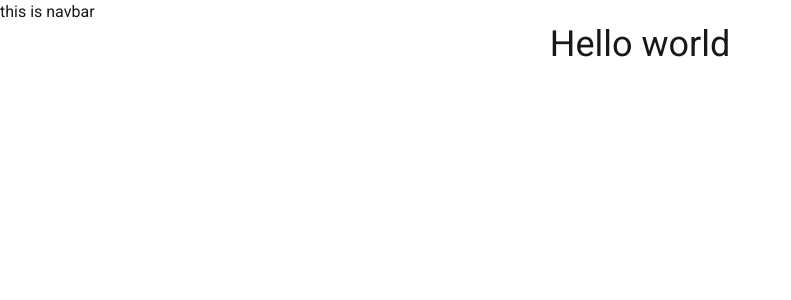
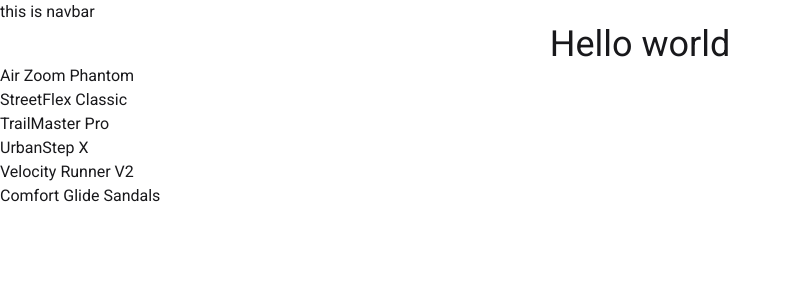
Before and after one commit to sowmik-sec/my-nextjs-app, a Next.js app: page / in a window 1280 px wide. Shown: the top 300 px of the page, without its empty margins (0-791 px from the left). Built offline with nearby package versions, Linux system fonts and the light colour scheme; data requests are answered from the project's data file.

Commit message:
Set-up Json Server for Next Level Data Fetching

```diff
--- /dev/null
+++ b/db.json
@@ -0,0 +1,40 @@
+{
+  "shoes": [
+    {
+      "id": "1",
+      "title": "Air Zoom Phantom",
+      "description": "A lightweight running shoe with responsive cushioning and breathable mesh.",
+      "price": 129.99
+    },
+    {
+      "id": "2",
+      "title": "StreetFlex Classic",
+      "description": "Retro-style sneakers perfect for daily wear with durable leather and rubber soles.",
+      "price": 89.5
+    },
+    {
+      "id": "3",
+      "title": "TrailMaster Pro",
+      "description": "Rugged trail shoes designed for hiking and off-road adventures.",
+      "price": 149.0
+    },
+    {
+      "id": "4",
+      "title": "UrbanStep X",
+      "description": "Sleek, all-black sneakers made for urban walking with memory foam insoles.",
+      "price": 99.95
+    },
+    {
+      "id": "5",
+      "title": "Velocity Runner V2",
+      "description": "Performance running shoes with added arch support and grip-enhancing outsole.",
+      "price": 115.25
+    },
+    {
+      "id": "6",
+      "title": "Comfort Glide Sandals",
+      "description": "Soft, cushioned sandals ideal for summer comfort and casual use.",
+      "price": 59.99
+    }
+  ]
+}
--- a/package.json
+++ b/package.json
@@ -4,11 +4,13 @@
   "private": true,
   "scripts": {
     "dev": "next dev --turbopack",
+    "json-server": "json-server --watch db.json --port 5000",
     "build": "next build",
     "start": "next start",
     "lint": "next lint"
   },
   "dependencies": {
+    "json-server": "^1.0.0-beta.3",
     "next": "15.3.1",
     "react": "^19.0.0",
     "react-dom": "^19.0.0"
--- a/src/app/page.js
+++ b/src/app/page.js
@@ -2,10 +2,20 @@ export const metadata = {
   title: "Home Page",
   description: "This is home page",
 };
-function HomePage() {
+async function HomePage() {
+  const res = await fetch("http://localhost:5000/shoes");
+  const shoes = await res.json();
   return (
     <div>
       <h1 className="text-4xl text-center">Hello world</h1>
+
+      <div>
+        {shoes.map((shoe) => (
+          <div key={shoe.id}>
+            <p>{shoe.title}</p>
+          </div>
+        ))}
+      </div>
     </div>
   );
 }
```
Also changed, not shown: 1 other file (tests, documents, lock files or other folders).
